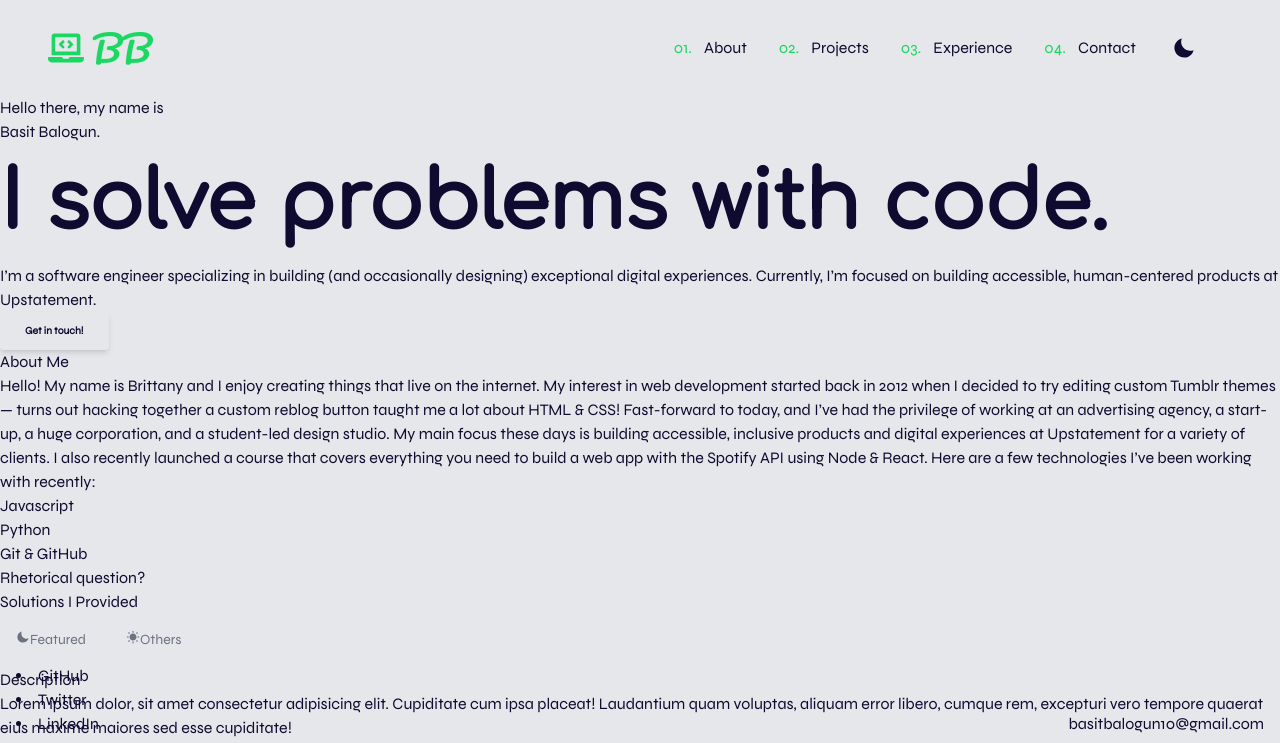
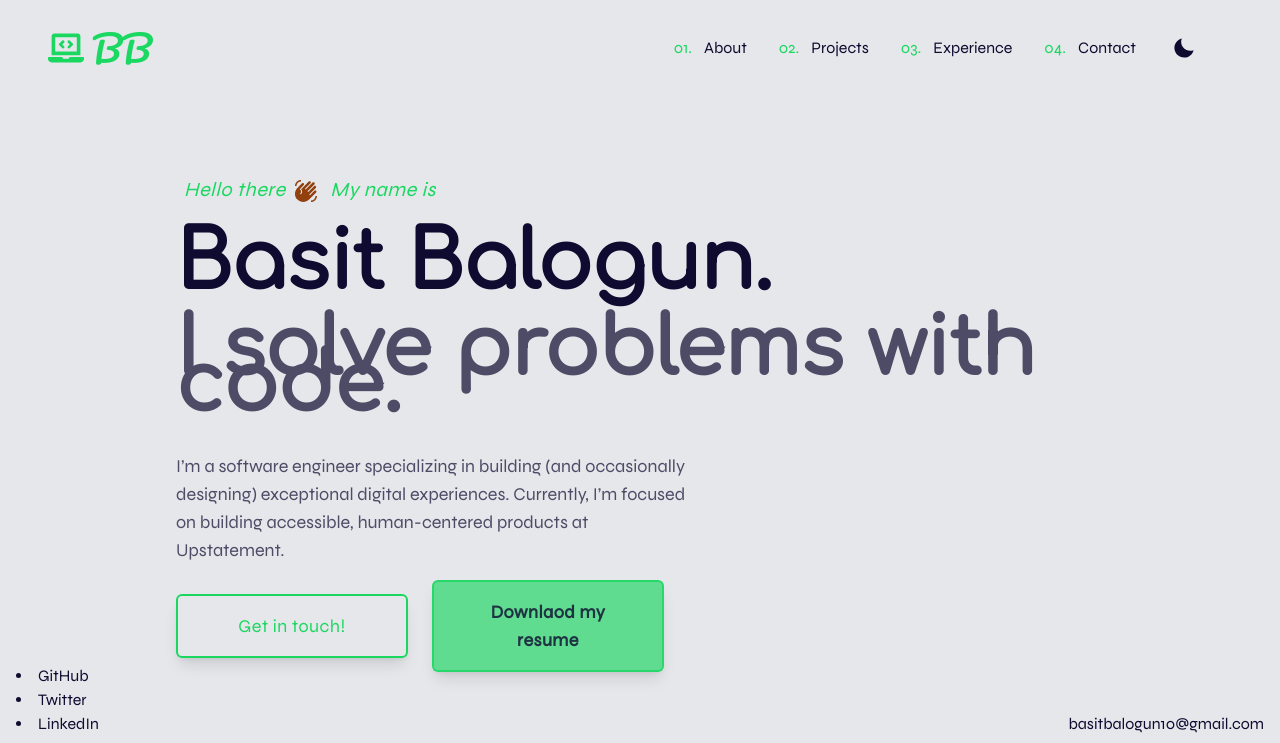
Before and after one commit to Basit-Balogun10/my-portfolio, a React (Vite) app: page / in a window 1280 px wide. Shown: the top 743 px of the page. Built offline with nearby package versions, Linux system fonts and the light colour scheme.

Commit message:
completed hero section styling for large and mobile screens; added resume download button to mobile nav bar

```diff
--- a/src/App.tsx
+++ b/src/App.tsx
@@ -4,6 +4,7 @@ import About from './containers/About'
 import Hero from './containers/Hero'
 import Contact from './containers/Contact'
 import SocialMediaLinks from './components/SocialMediaProfiles'
+import Header from "./components/Header";
 import { ThemeProvider } from './contexts/ThemeContext'
 import Experiences from './containers/Experiences'
 import Projects from './containers/Projects'
@@ -44,7 +45,7 @@ const toggleThemeMode = () => {
               </div>
               <SocialMediaLinks />
 
-
+              <Header />
               <Hero />
               <About />
               <Projects />
--- a/src/components/CommonButton.tsx
+++ b/src/components/CommonButton.tsx
@@ -1,26 +1,50 @@
-import React from 'react'
+import React from "react";
 
 type propTypes = {
     buttonText: string;
+    cssClasses?: string;
     isPrimary: boolean;
-}
+    marginBottom?: string;
+    marginTop?: string;
+    width: string;
+};
 
-const CommonButton = ({buttonText, isPrimary}: propTypes) => {
-  return (
-    <>
-        {
-            isPrimary ? (
-                <button className="px-6 py-2 bg-ourRed hover:bg-red-700 text-white text-[0.65rem] leading-5 font-extrabold rounded shadow-md transition-colors">
-                        {buttonText}
+const CommonButton = ({
+    buttonText,
+    cssClasses,
+    isPrimary,
+    marginBottom,
+    marginTop,
+    // Width passed as props often fails to take effect, workaround being used for now
+    width,
+}: propTypes) => {
+    return (
+        <>
+            {isPrimary ? (
+                <button
+                    className={`primary-btn ${
+                        cssClasses ? `${cssClasses}` : ""
+                    } px-6 py-2  ${marginBottom ? `mb-${marginBottom}` : ""} ${
+                        marginTop ? `mt-${marginTop}` : ""
+                    }
+                    px-2 py-4 font-semibold text-mainColor/80 text-lg hover:text-dimmedSecondaryColor dark:hover:text-mainColor/70 bg-dimmedSecondaryColor/60 dark:bg-secondaryColor hover:bg-mainColor dark:hover:bg-secondaryColor/90 border-2 border-dimmedSecondaryColor/60 dark:border-secondaryColor dark:hover:border-secondaryColor/90 tracking-wide rounded-md shadow-lg`}
+                >
+                    {buttonText}
                 </button>
             ) : (
-                <button className="px-6 py-2 bg-transparent border border-ourRed text-ourRed hover:text-ourDarkRed hover:border-bg-red-700 hover:border-red-700 text-[0.65rem] leading-5 font-extrabold rounded shadow-md transition-transform">
+                <button
+                    className={`secondary-btn ${
+                        cssClasses ? `${cssClasses}` : ""
+                    } px-6 py-2 ${marginBottom ? `mb-${marginBottom}` : ""} ${
+                        marginTop ? `mt-${marginTop}` : ""
+                    }
+                    px-2 py-4 text-lg text-dimmedSecondaryColor dark:text-secondaryColor hover:bg-dimmedSecondaryColor/5 dark:hover:bg-secondaryColor/10 border-2 border-dimmedSecondaryColor dark:border-secondaryColor hover:border-dimmedSecondaryColor/5 dark:hover:border-secondaryColor/10 tracking-wide rounded-md shadow-lg `}
+                >
                     {buttonText}
                 </button>
-            )
-        }
-    </>
-  )
-}
+            )}
+        </>
+    );
+};
 
-export default CommonButton
+export default CommonButton;
--- a/src/components/Header.tsx
+++ b/src/components/Header.tsx
@@ -67,7 +67,9 @@ const Header = () => {
             <div
                 id="blur-overlay"
                 className={`${
-                    mobileNav ? "backdrop-blur-sm z-50 w-full h-full" : "backdrop-blur-none"
+                    mobileNav
+                        ? "backdrop-blur-sm z-50 w-full h-full"
+                        : "backdrop-blur-none"
                 } fixed top-0 left-0`}
             ></div>
 
@@ -107,6 +109,12 @@ const Header = () => {
                             </span>
                         </li>
                     ))}
+                    <CommonButton
+                        cssClasses="scale-on-hover md:hidden w-2/3"
+                        buttonText="Resume"
+                        isPrimary={false}
+                        width="1/4"
+                    />
                 </ul>
 
                 {theme == "light" ? (
--- a/src/containers/Hero.tsx
+++ b/src/containers/Hero.tsx
@@ -1,27 +1,49 @@
 import React from 'react'
+import { MdWavingHand } from "react-icons/md";
+
 import CommonButton from '../components/CommonButton';
-import Header from '../components/Header'
 
 const Hero = () => {
   return (
-      <section>
-          <Header />
-
+      <section className="my-20 px-7 md:px-44">
           {/* GREETING */}
-          <div className="">
-              <h4>Hello there, my name is</h4>
-              <h1>Basit Balogun.</h1>
-              <h2 className="text-[80px] font-comfortaa font-extrabold">I solve problems with code.</h2>
+          <div className="space-y-4 md:space-y-10 md:text-left">
+              <h4 className="md:ml-2 text-dimmedSecondaryColor dark:text-secondaryColor text-xl italic tracking-wide">
+                  Hello there
+                  <MdWavingHand className="inline mx-2 text-2xl text-amber-800" /> My name is
+              </h4>
+              <div className="space-y-2 md:space-y-12">
+                  <h1 className="font-comfortaa font-black md:font-extrabold text-4xl md:text-[5rem] dark:text-gray-300 tracking-wide md:tracking-normal">
+                      Basit Balogun.
+                  </h1>
+                  <h2 className="mb-3 font-comfortaa font-black md:font-extrabold text-3xl md:text-[5rem] md:tracking-normal opacity-70">
+                      I solve problems with code.
+                  </h2>
+              </div>
           </div>
-
           {/* SHORT INTRO */}
-          <p>
+          <p className="md:text-left md:w-[55%] mt-4 md:mt-12 mb-6 md:mb-4 md:text-lg opacity-70">
               I’m a software engineer specializing in building (and occasionally
               designing) exceptional digital experiences. Currently, I’m focused
               on building accessible, human-centered products at Upstatement.
           </p>
 
-          <CommonButton buttonText="Get in touch!" isPrimary={false} />
+          <div className="md:w-full flex items-center justify-start space-x-6">
+              <CommonButton
+                  cssClasses="scale-on-hover md:mx-0 w-2/3 md:w-1/4"
+                  buttonText="Get in touch!"
+                  marginTop="6"
+                  isPrimary={false}
+                  width="1/4"
+              />
+              <CommonButton
+                  cssClasses="scale-on-hover hidden md:block md:w-1/4"
+                  buttonText="Downlaod my resume"
+                  marginTop="6"
+                  isPrimary={true}
+                  width="1/4"
+              />
+          </div>
       </section>
   );
 }
--- a/src/index.css
+++ b/src/index.css
@@ -66,3 +66,15 @@ a {
 .theme-toggle::focus {
     transform: translateX(60px);
 }
+
+.scale-on-hover {
+    transition: transform 0.3s ease-in-out;
+}
+
+.scale-on-hover:hover {
+    transform: scale(0.9);
+}
+
+.primary-btn, .secondary-btn {
+    transition: color, background, border, transform 0.3s ease-in-out
+}
```
Also changed, not shown: vite.config.ts.timestamp-1670406586501.mjs (deleted, +0 -10 lines).
